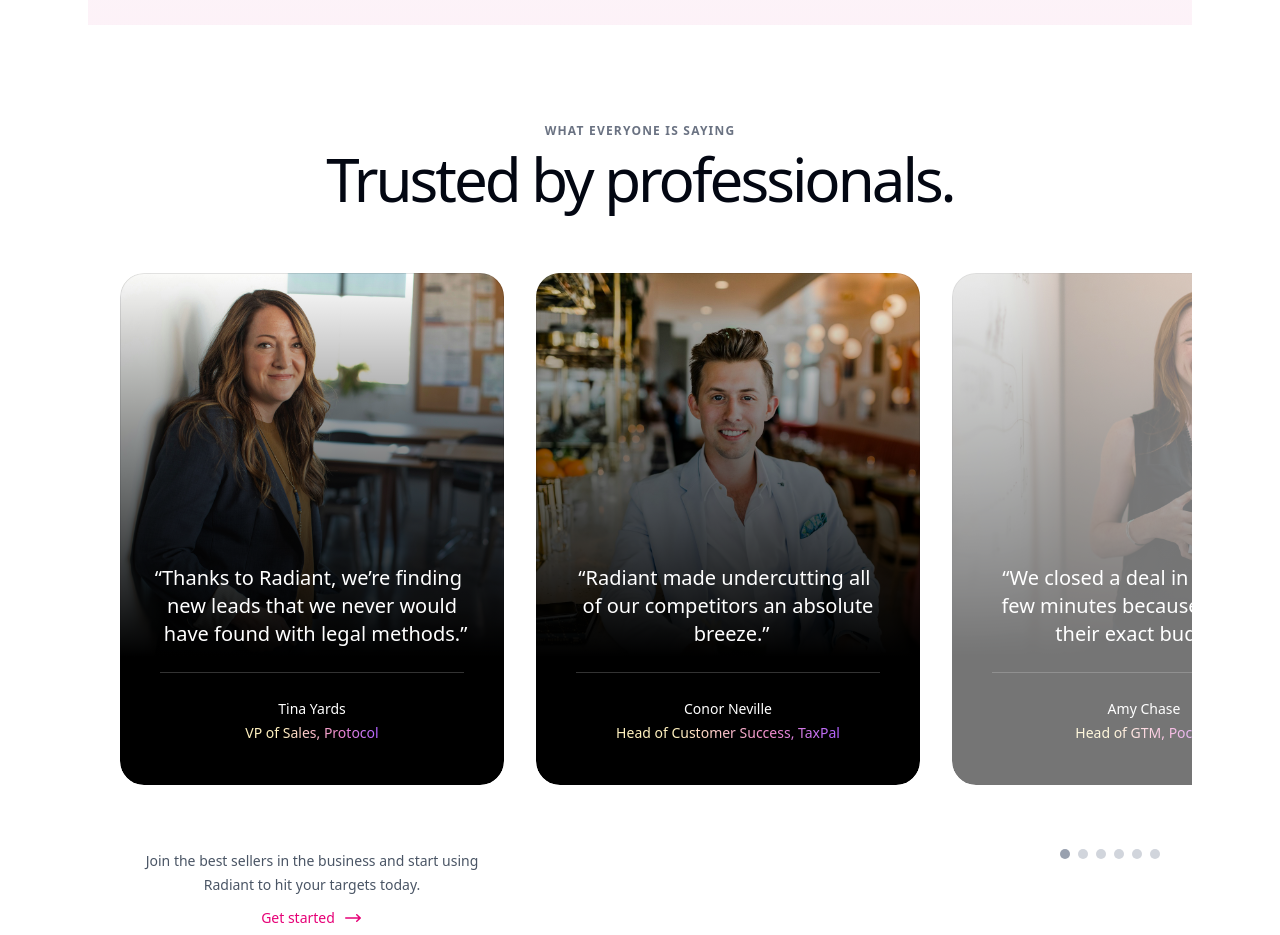
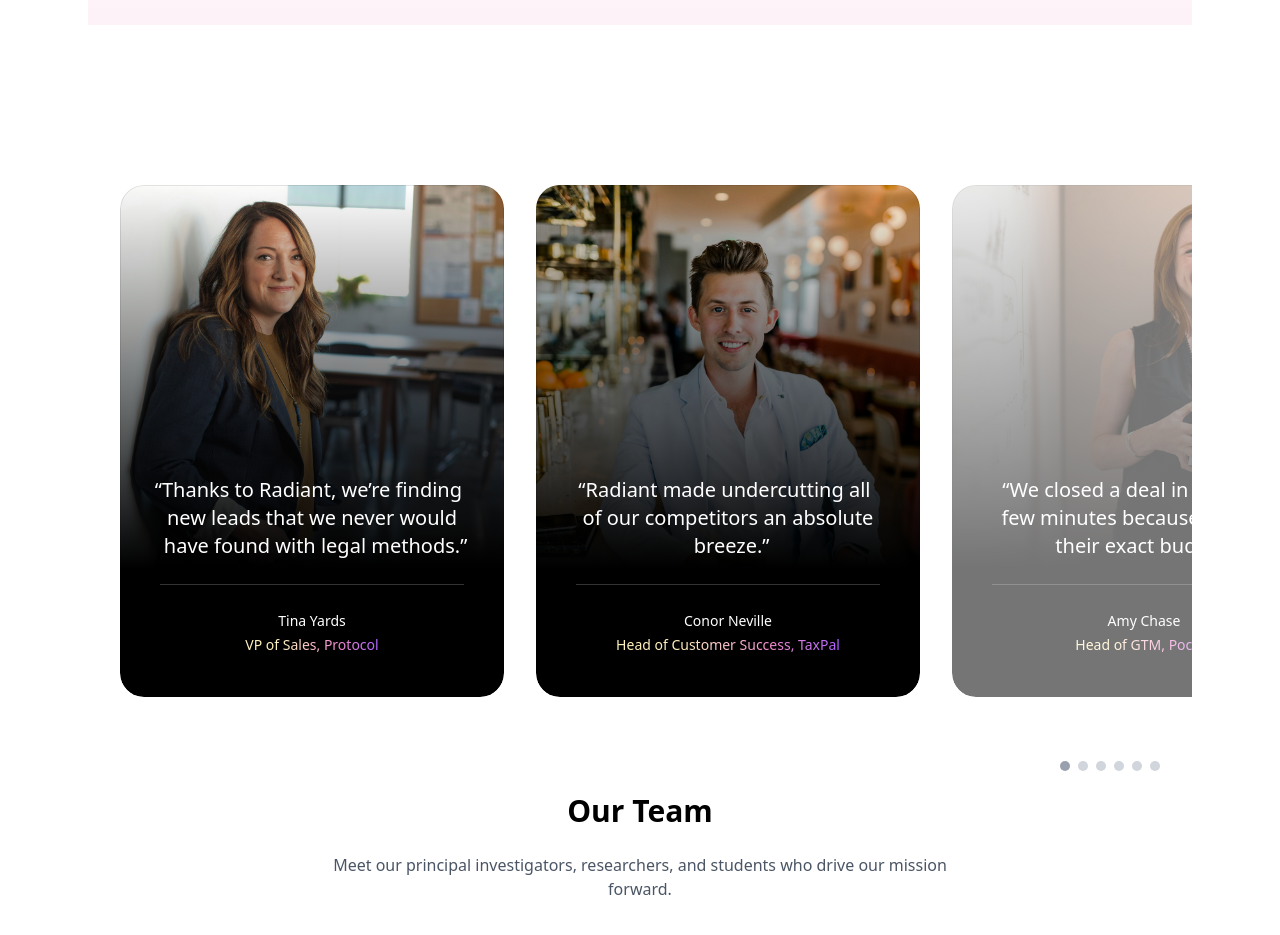
Before and after one commit to tokecny/cccn-website-2.0, a Next.js app: page / in a window 1280 px wide. Shown: the part 640-1575 px from the top of the page. Built offline with nearby package versions, Linux system fonts and the light colour scheme.

Commit message:
Comment unused codes in testimonials.tsx

```diff
--- a/src/components/testimonials.tsx
+++ b/src/components/testimonials.tsx
@@ -155,17 +155,18 @@ function TestimonialCard({
 function CallToAction() {
   return (
     <div>
+      {/* UNUSED Text */}
       <p className="max-w-sm text-sm/6 text-gray-600">
-        Join the best sellers in the business and start using Radiant to hit
-        your targets today.
+        {/* Join the best sellers in the business and start using Radiant to hit
+        your targets today. */}
       </p>
       <div className="mt-2">
         <Link
           href="#"
           className="inline-flex items-center gap-2 text-sm/6 font-medium text-pink-600"
         >
-          Get started
-          <ArrowLongRightIcon className="size-5" />
+          {/* Get started */}
+          {/* <ArrowLongRightIcon className="size-5" /> */}
         </Link>
       </div>
     </div>
@@ -192,10 +193,11 @@ export function Testimonials() {
     <div className="overflow-hidden">
       <Container>
         <div ref={setReferenceWindowRef}>
-          <Subheading>What everyone is saying</Subheading>
+          {/* UNUSED Heading */}
+          {/* <Subheading>What everyone is saying</Subheading>
           <Heading as="h3" className="mt-2">
             Trusted by professionals.
-          </Heading>
+          </Heading> */}
         </div>
       </Container>
       <div
```
